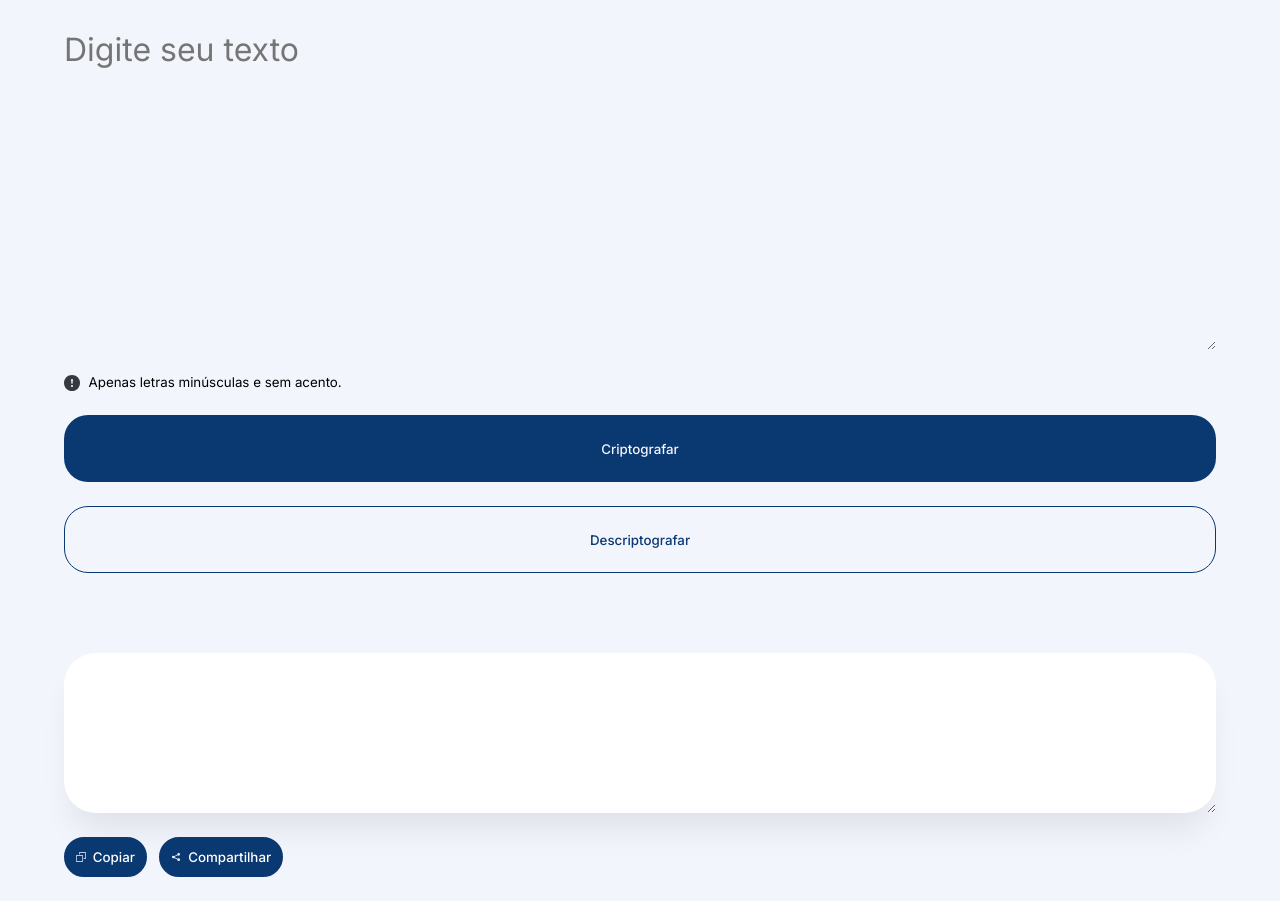
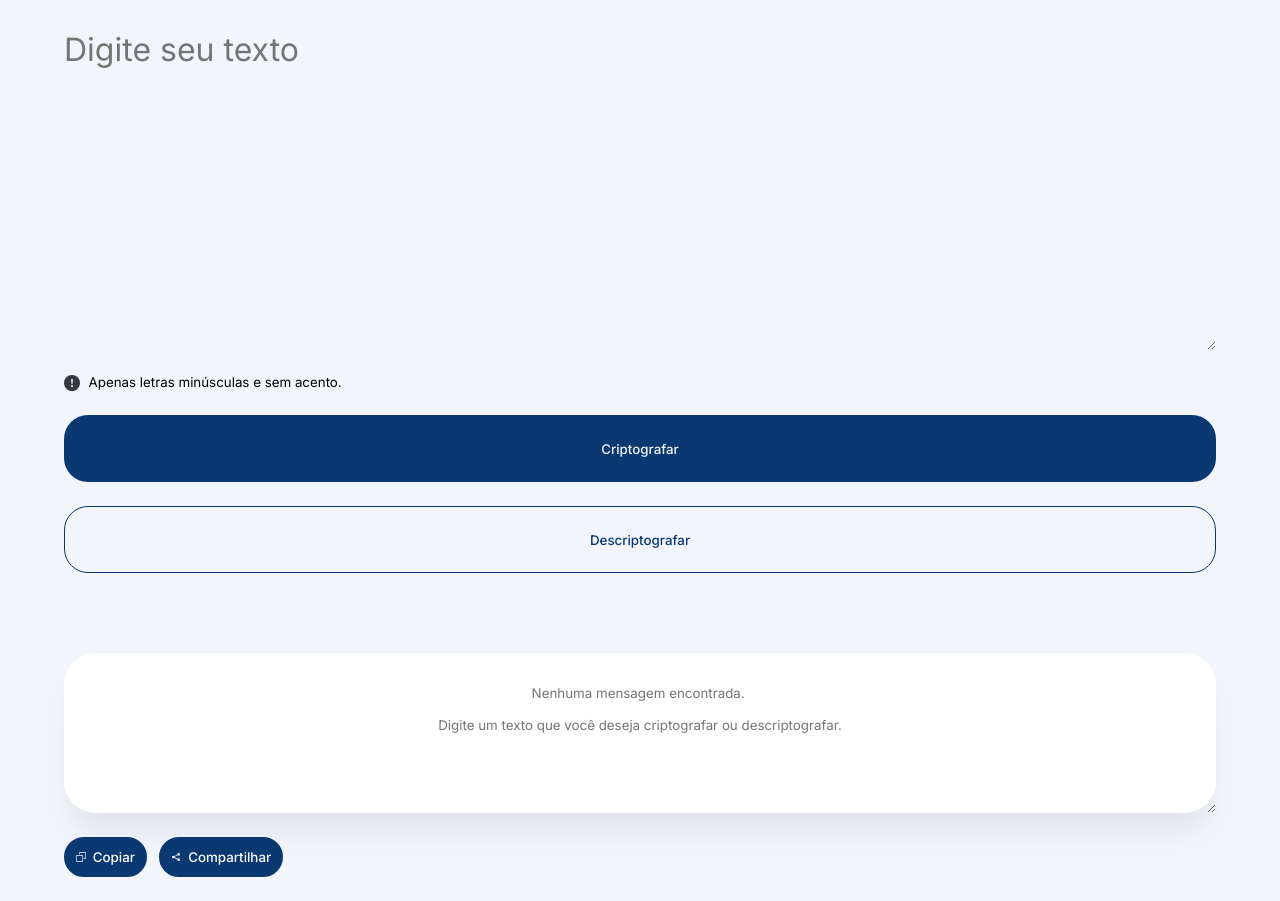
Before and after one commit to p-lacerda/encrypt-code, a website: page index.html in a window 1280 px wide. Shown: the part 94-995 px from the top of the page. Drawn offline with Linux system fonts and the light colour scheme.

Commit message:
update the code

```diff
--- a/index.html
+++ b/index.html
@@ -21,8 +21,7 @@
       <button id="encryptButton">Criptografar</button>
       <button id="decryptButton">Descriptografar</button>
       </div>
-      <textarea id="result" placeholder="Nenhuma mensagem encontrada. ">
-      </textarea>
+      <textarea id="result" placeholder="Nenhuma mensagem encontrada. &#10;&#10;Digite um texto que você deseja criptografar ou descriptografar."></textarea>
       <bottom>
           <div class="bottom">
             <label for="copy">
--- a/style.css
+++ b/style.css
@@ -149,6 +149,10 @@ box-shadow: 0px 24px 32px -8px rgba(0, 0, 0, 0.08);
 border-radius: 32px;
 }
 
+#result::placeholder {
+    text-align: center;
+}
+
 .button-bottom {
 
     /* Auto layout */
```
